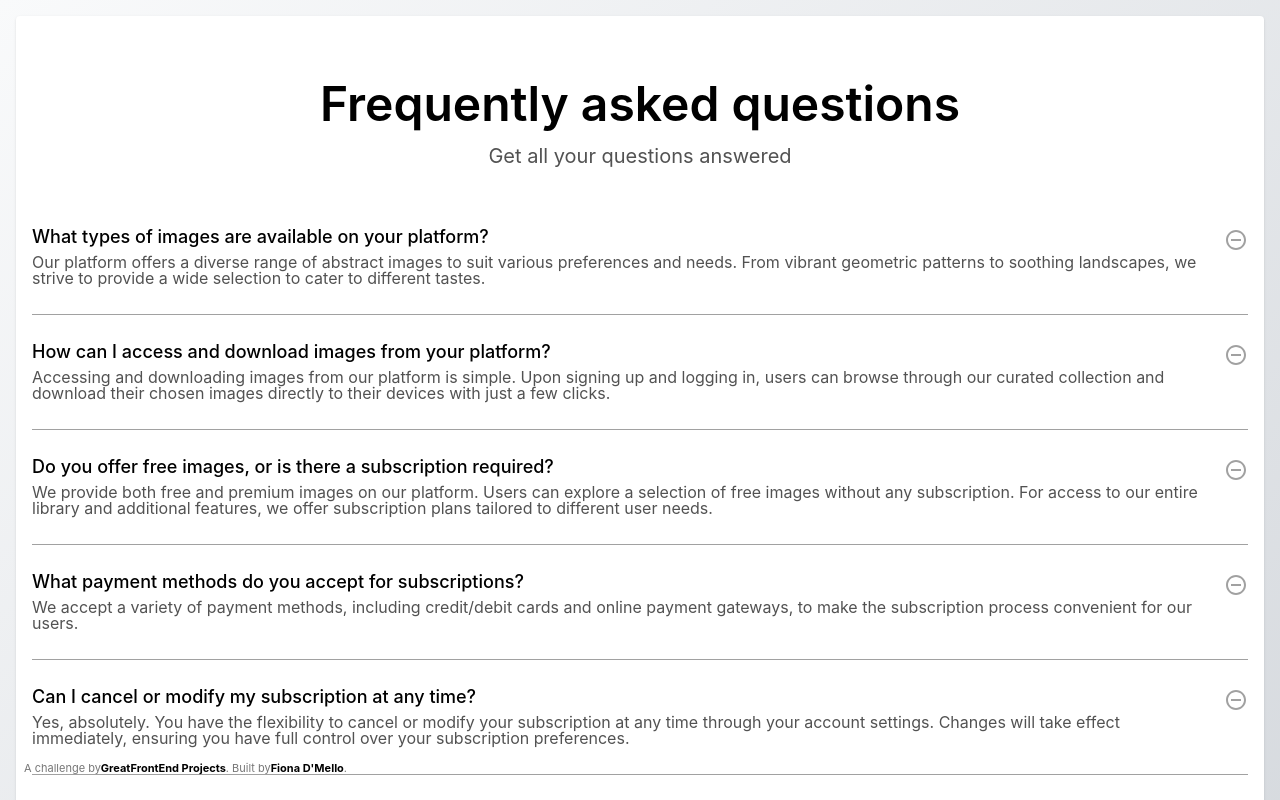
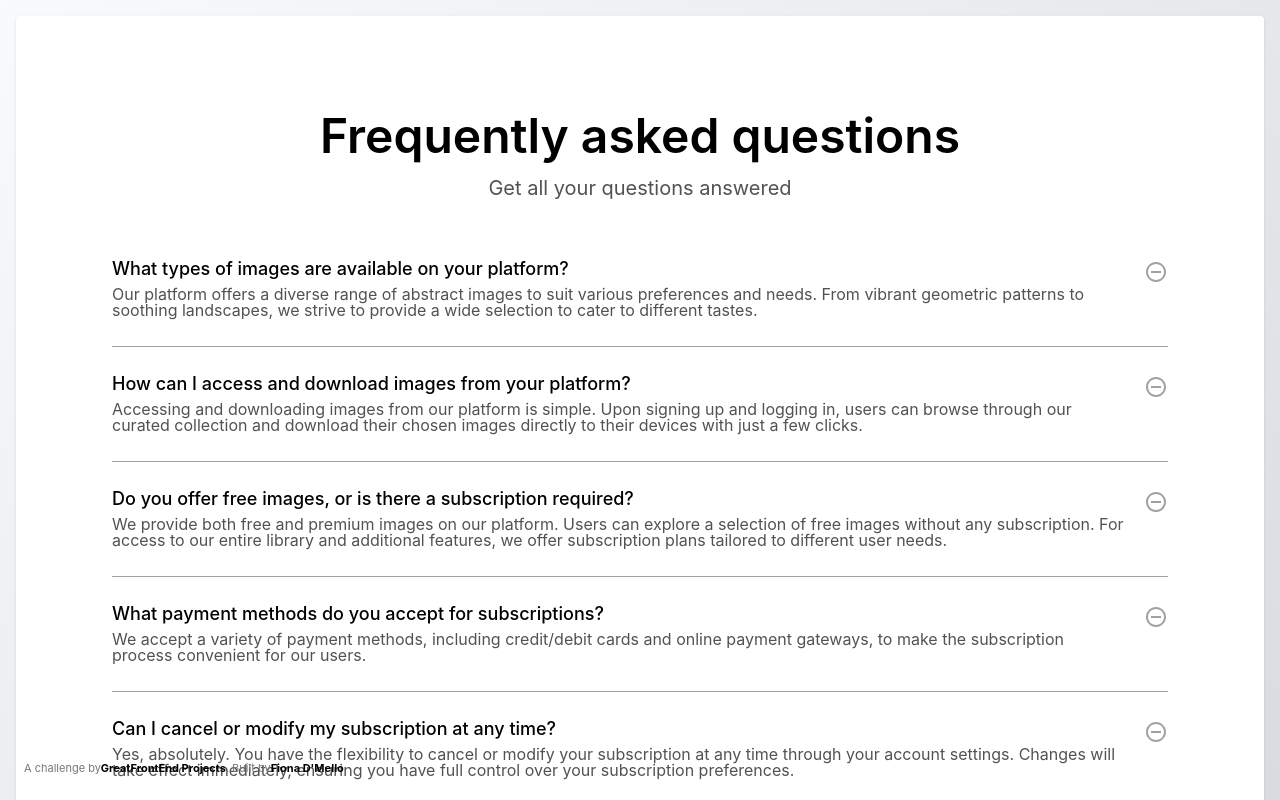
Before and after one commit to FionaDmello/faq-section, a React (Vite) app: page / in a window 1280 px wide. Shown: the top 800 px of the page. Built offline with nearby package versions, Linux system fonts and the light colour scheme.

Commit message:
styled components for desktop

```diff
--- a/src/App.tsx
+++ b/src/App.tsx
@@ -7,7 +7,7 @@ function App() {
 
   return (
     <div className="bg-linear-to-br from-[#F9FAFB] to-[#D2D6DB] min-h-screen flex flex-col p-4">
-      <div className="flex-1 rounded md:rounded-1.5 bg-white shadow gap-2 px-4 py-12 md:py-16 items-center">
+      <div className="flex-1 rounded md:rounded-1.5 bg-white shadow gap-2 px-4 py-12 md:py-16 lg:p-24 items-center">
         <div className="space-y-12 md:space-y-16">
           <div className="space-y-5 text-center">
             <h1 className="text-3xl/7.5 md:text-5xl/12 font-semibold">Frequently asked questions</h1>
@@ -19,7 +19,7 @@ function App() {
               ACCORDION_CONTENT.map(accordion => {
                 return (
                   <React.Fragment key={accordion.title} >
-                    <div className="flex gap-x-4 pb-7 nth-6:pb-0 nth-6:border-0">
+                    <div className="flex gap-x-4 pb-7 nth-6:pb-0 nth-6:border-0 justify-between">
                       <div className="space-y-2">
                         <p className="text-lg/4.5 font-medium">{accordion.title}</p>
                         <p className="text-base/4 text-neutral-600 text-left">
```
